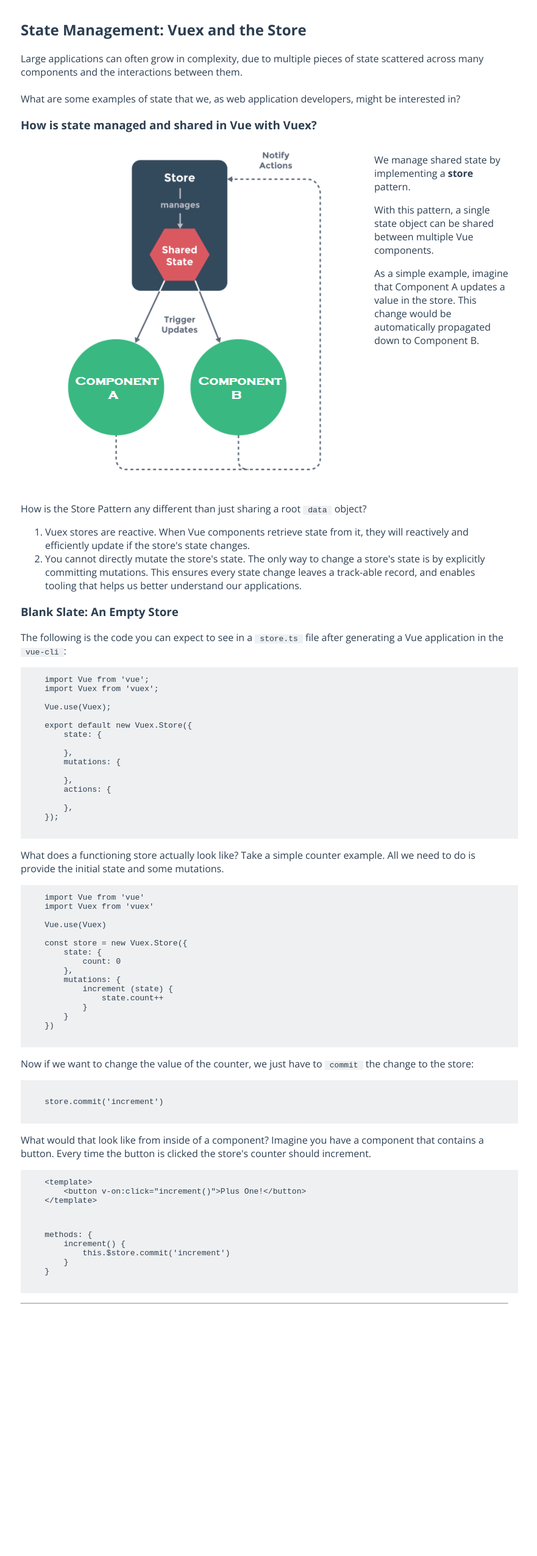
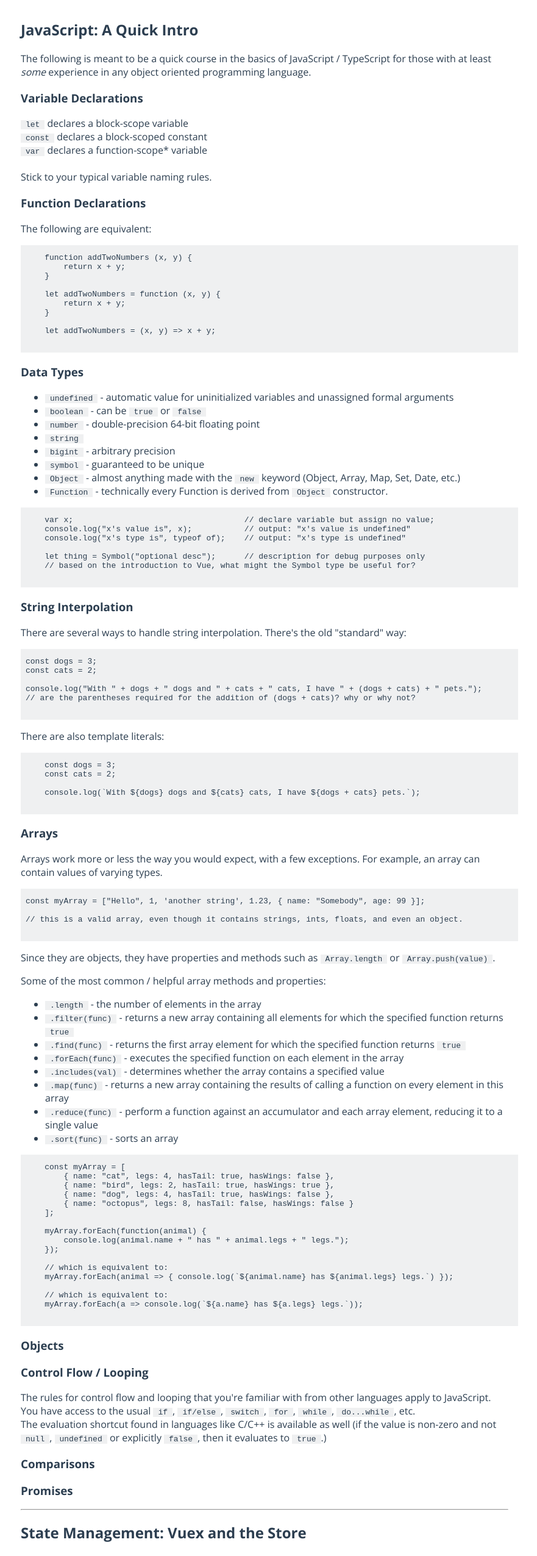
Before and after one commit to nickjg231/VueIntermediateDemo, a Vue app: page / in a window 1280 px wide. Shown: the top 2551 px of the page at 61% size, without its empty margins (206-1087 px from the left). Before the commit the page ends 2266 px from the top, so only its background shows below. Built offline with nearby package versions, Linux system fonts and the light colour scheme.

Commit message:
adding some JS course stuff

```diff
--- a/src/App.vue
+++ b/src/App.vue
@@ -1,7 +1,7 @@
 <template>
   <div id='app'>
     <script src="https://cdn.jsdelivr.net/gh/google/code-prettify@master/loader/run_prettify.js?skin=sons-of-obsidian" type="application/javascript"></script>
-
+    <JavascriptCrashCourse></JavascriptCrashCourse>
     <StateManagement></StateManagement>
   </div>
 </template>
@@ -11,12 +11,14 @@
 import CodeSnippet from '@/components/CodeSnippet.vue';
 import SectionComponent from '@/components/SectionComponent.vue';
 import StateManagement from '@/components/StateManagement.vue';
+import JavascriptCrashCourse from '@/components/JavascriptCrashCourse.vue';
 
 @Component({
   components: {
     SectionComponent,
     CodeSnippet,
-    StateManagement
+    StateManagement,
+    JavascriptCrashCourse
   }
 })
 export default class App extends Vue {
--- /dev/null
+++ b/src/components/JavascriptCrashCourse.vue
@@ -0,0 +1,156 @@
+<template>
+    <section-component>
+        <script src="https://cdn.jsdelivr.net/gh/google/code-prettify@master/loader/run_prettify.js?skin=sons-of-obsidian" type="application/javascript"></script>
+        <template slot="title">JavaScript: A Quick Intro</template>
+        <template slot="header">
+            The following is meant to be a quick course in the basics of JavaScript / TypeScript for those with at least <i>some</i> experience in any object oriented programming language.
+        </template>
+        <h3>Variable Declarations</h3>
+        <p>
+            <code>let</code> declares a block-scope variable<br/>
+            <code>const</code> declares a block-scoped constant<br/>
+            <code>var</code> declares a function-scope* variable<br/>
+            <br/>
+            Stick to your typical variable naming rules.
+        </p>
+
+        <h3>Function Declarations</h3>
+        <p>
+            The following are equivalent:
+        </p>
+        <CodeSnippet :code="functionDeclarations"></CodeSnippet>
+
+        <h3>Data Types</h3>
+        <ul>
+            <li><code>undefined</code> - automatic value for uninitialized variables and unassigned formal arguments</li>
+            <li><code>boolean</code> - can be <code>true</code> or <code>false</code></li>
+            <li><code>number</code> - double-precision 64-bit floating point</li>
+            <li><code>string</code></li>
+            <li><code>bigint</code> - arbitrary precision</li>
+            <li><code>symbol</code> - guaranteed to be unique</li>
+            <li><code>Object</code> - almost anything made with the <code>new</code> keyword (Object, Array, Map, Set, Date, etc.)</li>
+            <li><code>Function</code> - technically every Function is derived from <code>Object</code> constructor.</li>
+        </ul>
+        <CodeSnippet :code="dataTypes"></CodeSnippet>
+
+
+
+        <h3>String Interpolation</h3>
+        <p>There are several ways to handle string interpolation. There's the old "standard" way:</p>
+        <CodeSnippet :code="stringInterpolation"></CodeSnippet>
+        <p>There are also template literals:</p>
+        <CodeSnippet :code="templateLiterals"></CodeSnippet>
+
+
+
+        <h3>Arrays</h3>
+        <p>Arrays work more or less the way you would expect, with a few exceptions. For example, an array can contain values of varying types.</p>
+        <CodeSnippet :code="variableArray"></CodeSnippet>
+        <p>Since they are objects, they have properties and methods such as <code>Array.length</code> or <code>Array.push(value)</code>.
+        <p>Some of the most common / helpful array methods and properties:</p>
+        <ul>
+            <li><code>.length</code> - the number of elements in the array</li>
+            <li><code>.filter(func)</code> - returns a new array containing all elements for which the specified function returns <code>true</code></li>
+            <li><code>.find(func)</code> - returns the first array element for which the specified function returns <code>true</code></li>
+            <li><code>.forEach(func)</code> - executes the specified function on each element in the array</li>
+            <li><code>.includes(val)</code> - determines whether the array contains a specified value</li>
+            <li><code>.map(func)</code> - returns a new array containing the results of calling a function on every element in this array</li>
+            <li><code>.reduce(func)</code> - perform a function against an accumulator and each array element, reducing it to a single value</li>
+            <li><code>.sort(func)</code> - sorts an array</li>
+        </ul>
+        <CodeSnippet :code="arrayHelp"></CodeSnippet>
+
+        <h3>Objects</h3>
+
+        <h3>Control Flow / Looping</h3>
+        <p>
+            The rules for control flow and looping that you're familiar with from other languages apply to JavaScript.<br/>
+            You have access to the usual <code>if</code>, <code>if/else</code>, <code>switch</code>, <code>for</code>, <code>while</code>, <code>do...while</code>, etc.<br/>
+            The evaluation shortcut found in languages like C/C++ is available as well (if the value is non-zero and not <code>null</code>, <code>undefined</code> or explicitly <code>false</code>, then it evaluates to <code>true</code>.)
+        </p>
+
+        <h3>Comparisons</h3>
+
+        <h3>Promises</h3>
+    </section-component>
+
+</template>
+
+<script lang="ts">
+import { Vue, Component } from 'vue-property-decorator';
+import SectionComponent from '@/components/SectionComponent.vue';
+import CodeSnippet from '@/components/CodeSnippet.vue';
+
+@Component({
+    components: {
+        SectionComponent,
+        CodeSnippet
+    }
+})
+export default class JavascriptCrashCourse extends Vue {
+    private functionDeclarations: string =
+    `    function addTwoNumbers (x, y) {
+        return x + y;
+    }
+
+    let addTwoNumbers = function (x, y) {
+        return x + y;
+    }
+
+    let addTwoNumbers = (x, y) => x + y;
+    `;
+
+    private dataTypes: string =
+    `    var x;                                    // declare variable but assign no value;
+    console.log("x's value is", x);           // output: "x's value is undefined"
+    console.log("x's type is", typeof of);    // output: "x's type is undefined"
+
+    let thing = Symbol("optional desc");      // description for debug purposes only
+    // based on the introduction to Vue, what might the Symbol type be useful for?
+    `;
+
+    private variableArray: string =
+    `const myArray = ["Hello", 1, 'another string', 1.23, { name: "Somebody", age: 99 }];
+
+// this is a valid array, even though it contains strings, ints, floats, and even an object.
+    `;
+
+    private arrayHelp: string =
+    `    const myArray = [
+        { name: "cat", legs: 4, hasTail: true, hasWings: false },
+        { name: "bird", legs: 2, hasTail: true, hasWings: true },
+        { name: "dog", legs: 4, hasTail: true, hasWings: false },
+        { name: "octopus", legs: 8, hasTail: false, hasWings: false }
+    ];
+
+    myArray.forEach(function(animal) {
+        console.log(animal.name + " has " + animal.legs + " legs.");
+    });
+
+    // which is equivalent to:
+    myArray.forEach(animal => { console.log(\`\${animal.name} has \${animal.legs} legs.\`) });
+
+    // which is equivalent to:
+    myArray.forEach(a => console.log(\`\${a.name} has \${a.legs} legs.\`));
+    `;
+
+    private stringInterpolation: string =
+    `const dogs = 3;
+const cats = 2;
+
+console.log("With " + dogs + " dogs and " + cats + " cats, I have " + (dogs + cats) + " pets.");
+// are the parentheses required for the addition of (dogs + cats)? why or why not?
+    `;
+
+    private templateLiterals: string =
+    `    const dogs = 3;
+    const cats = 2;
+
+    console.log(\`With \${dogs} dogs and \${cats} cats, I have \${dogs + cats} pets.\`);
+    `;
+}
+</script>
+
+<style lang="scss" scoped>
+
+</style>
```
